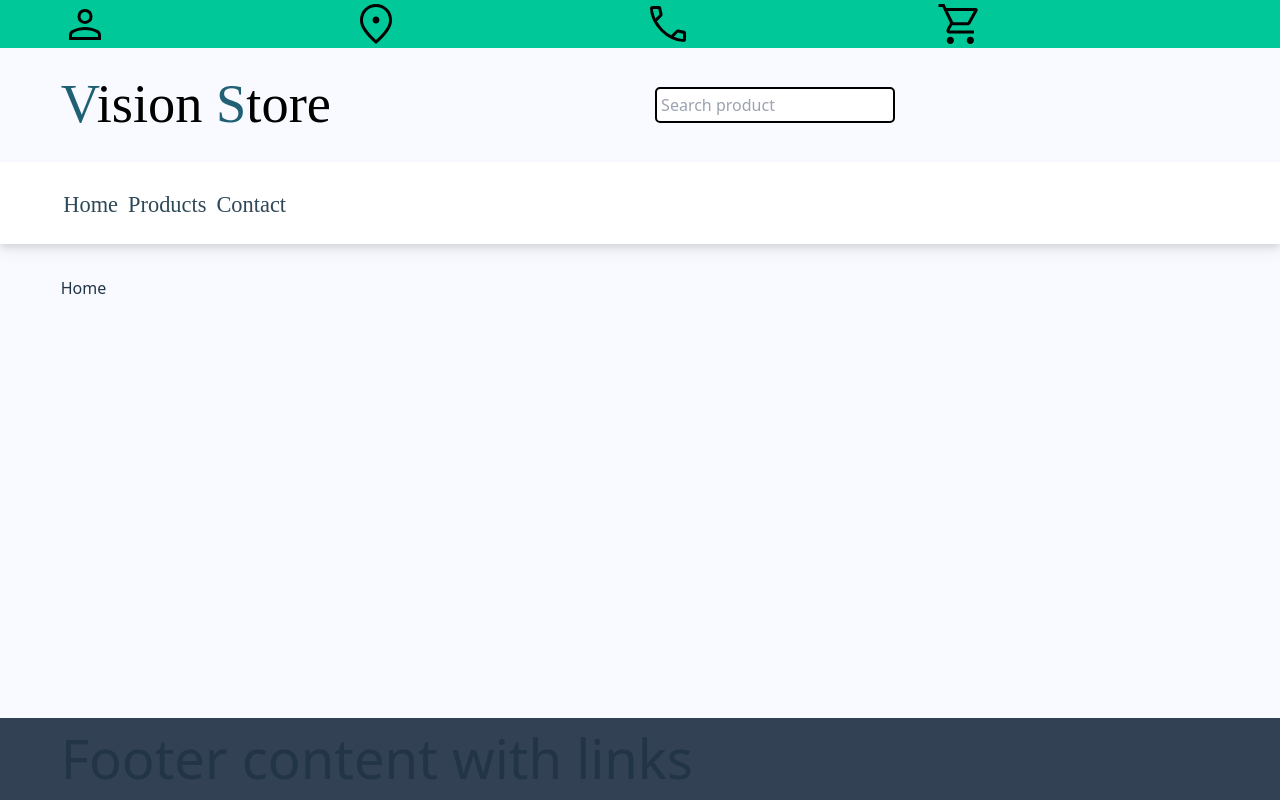
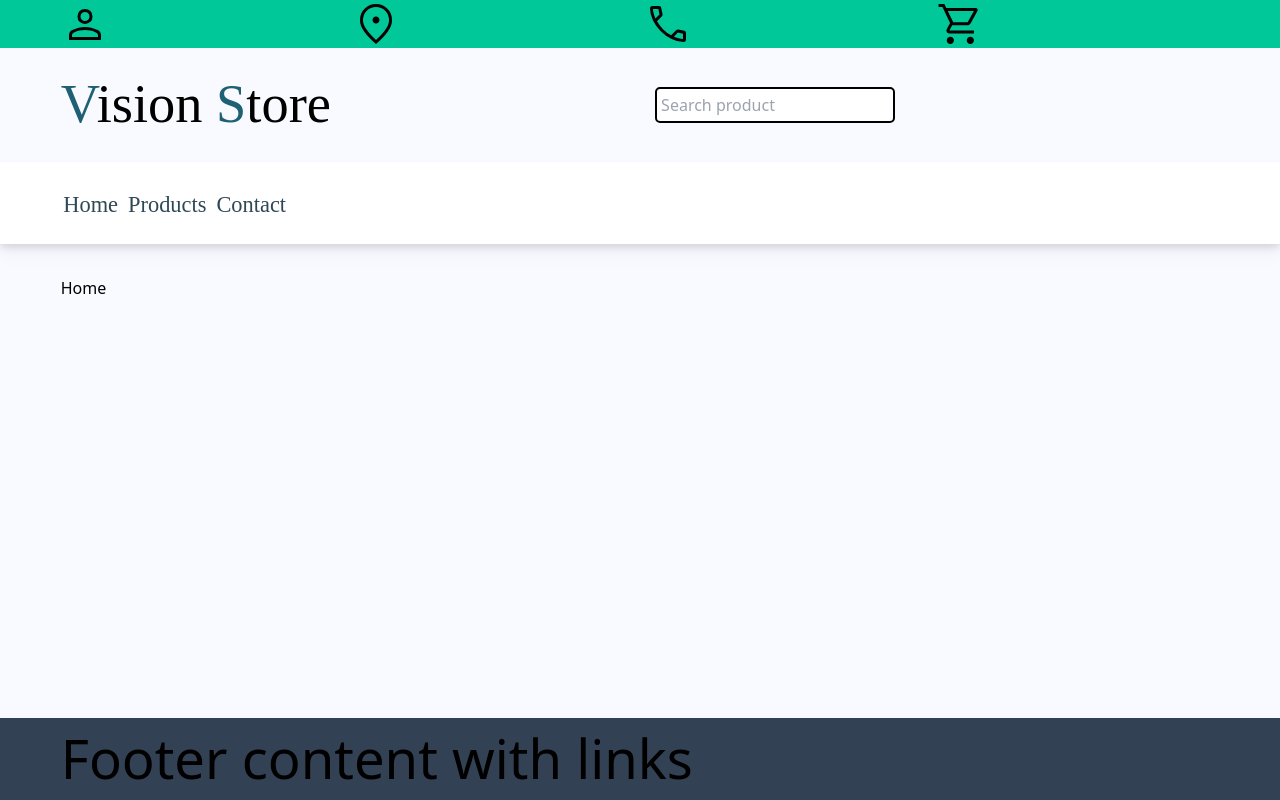
Before and after one commit to LAakerberg/online-shop-project, a React (Vite) app: page / in a window 1280 px wide. Built offline with nearby package versions, Linux system fonts and the light colour scheme.

Commit message:
Removed unused styles

```diff
--- a/src/index.css
+++ b/src/index.css
@@ -96,12 +96,12 @@
   margin: 0px;
 }
 
-button {
+/* button {
   border: 1px solid black;
   padding: 0.6em 1.2em;
   font-size: 1em;
   font-weight: 500;
-  font-family: inherit;
+  font-family: Oswald;
   background-color: #00c898;
   cursor: pointer;
   transition: border-color 0.25s;
@@ -110,20 +110,7 @@
   background-color: #ff0000;
   color: #f8faff;
   border-color: #646cff;
-}
-
-@media (prefers-color-scheme: light) {
-  :root {
-    color: #213547;
-    background-color: #ffffff;
-  }
-  a:hover {
-    color: #747bff;
-  }
-  button {
-    background-color: #f9f9f9;
-  }
-}
+} */
 
 /* STYLE */
 
```
